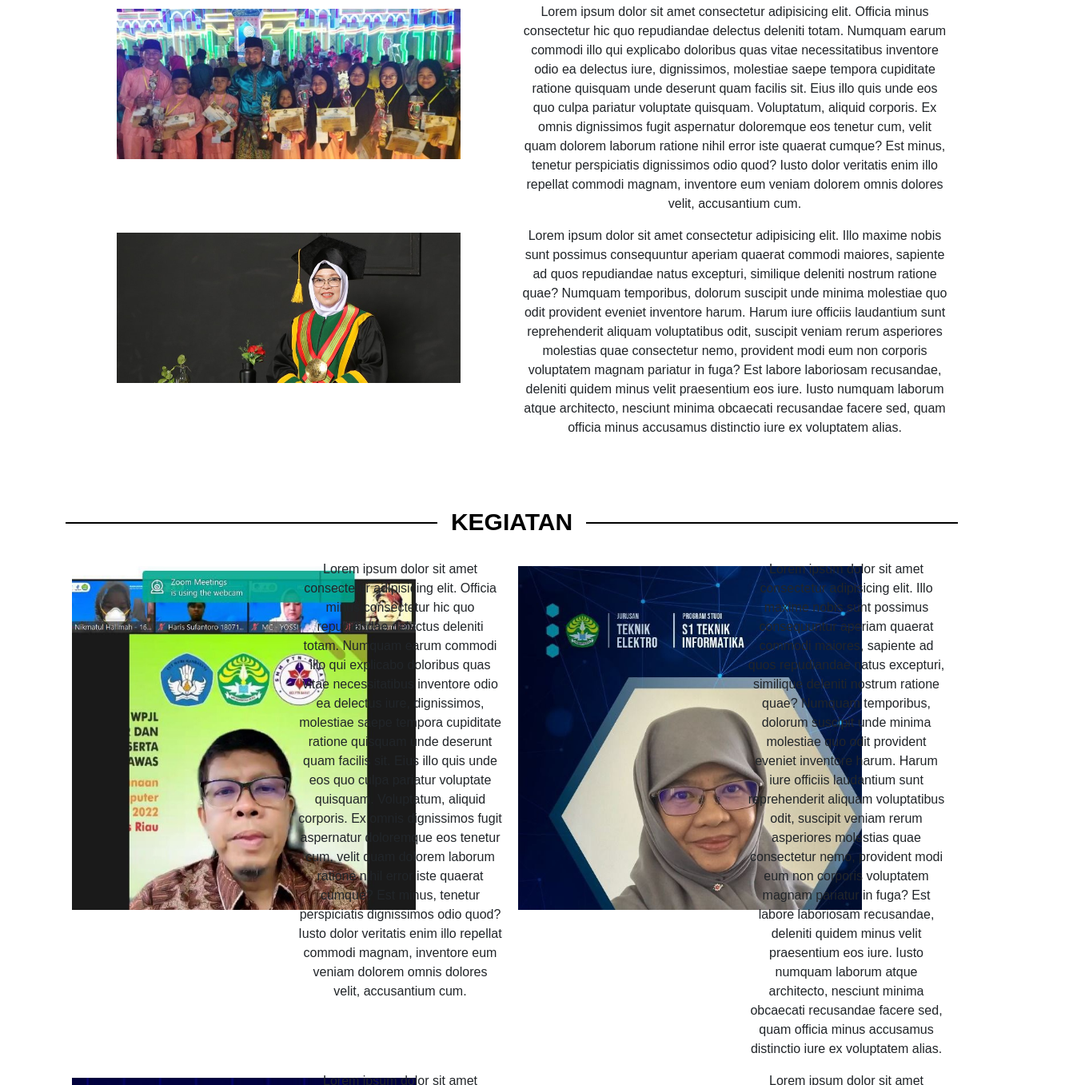
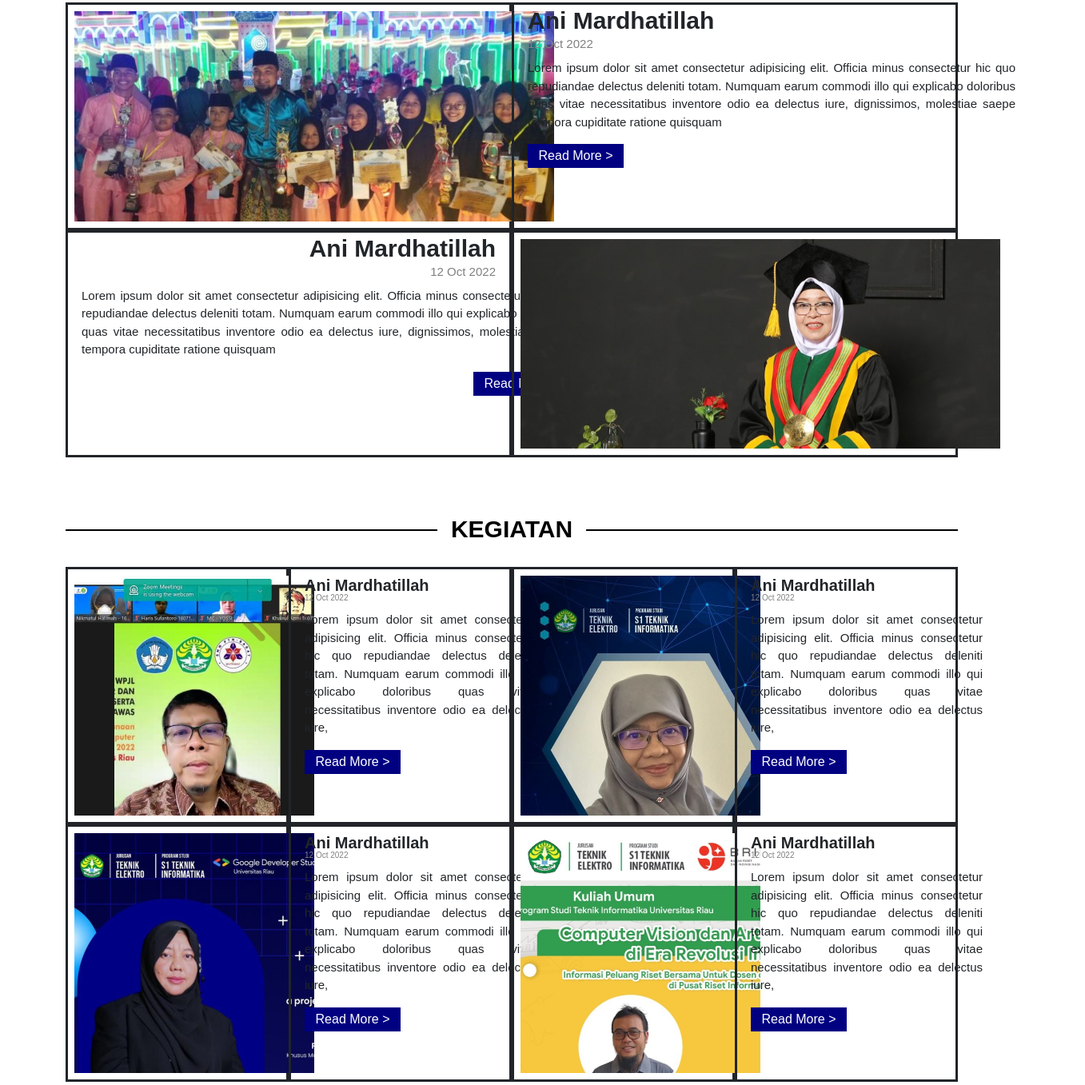
Before and after one commit to skojez/Web_TI, a plain HTML site: page index.html in a window 1280 px wide. Shown: the part 803-2160 px from the top of the page at 80% size, 1357 px wide, since content can reach past the window. Drawn offline with nearby package versions, Linux system fonts and the light colour scheme.

Commit message:
tambahan tgl 8

```diff
--- a/Style/styles.css
+++ b/Style/styles.css
@@ -59,11 +59,81 @@
     font-size: 30px;
 }
 
-.main img{
+.main-news img{
     height: auto;
-    width: 430px;
+    width: 600px;
 }
 
-.main-text{
-    width: 550px;
+.contoh{
+    border: solid;
 }
+
+.text-news h1{
+    font-size: 30px;
+    font-weight: bold;
+    text-align: start;
+    margin: 2px 5px;
+}
+
+.text-news h5{
+    font-size: 15px;
+    color: gray;
+    text-align: start;
+    margin: 2px 5px 10px;
+}
+
+.text-news p{
+    width: 620px;
+    font-size: 15px;
+    text-align: justify;
+    padding: 0 5px;
+}
+
+.text-news button{
+    color: white;
+    background-color: #010081;
+    border: none;
+    width: 120px;
+    height: 30px;
+}
+
+.main-event img{
+    height: auto;
+    width: 300px;
+}
+
+.text-event h1{
+    font-size: 20px;
+    font-weight: bold;
+    text-align: start;
+    margin: 8px 5px;
+}
+
+.text-event h5{
+    font-size: 10px;
+    color: gray;
+    text-align: start;
+    margin: -10px 5px 10px;
+}
+
+.text-event p{
+    width: 300px;
+    font-size: 15px;
+    text-align: justify;
+    padding: 0 5px;
+}
+
+.text-event button{
+    color: white;
+    background-color: #010081;
+    border: none;
+    width: 120px;
+    height: 30px;
+}
+
+.main-mitra img{
+    width: 200px;
+    height: 200px;
+    border: solid;
+    border-radius: 50%;
+}
--- a/index.html
+++ b/index.html
@@ -79,23 +79,39 @@
         })
   </script>
 
-<section class="main">
+  <section class="main-news">
     <div class="container">
       <div class="section-divider">
         <span>BERITA</span>
-      <div class="container">
+        <div class="container-fluid">
           <div class="row">
-          <div class="col-xl-6 col-sm-12 p-2">
+            <div class="col-xl-6 col-sm-12 p-2 contoh">
               <img src="Asset/Images/Berita.jpg" alt="Berita1">
             </div>
-          <div class="col-xl-6 col-sm-12">
-            <p>Lorem ipsum dolor sit amet consectetur adipisicing elit. Officia minus consectetur hic quo repudiandae delectus deleniti totam. Numquam earum commodi illo qui explicabo doloribus quas vitae necessitatibus inventore odio ea delectus iure, dignissimos, molestiae saepe tempora cupiditate ratione quisquam unde deserunt quam facilis sit. Eius illo quis unde eos quo culpa pariatur voluptate quisquam. Voluptatum, aliquid corporis. Ex omnis dignissimos fugit aspernatur doloremque eos tenetur cum, velit quam dolorem laborum ratione nihil error iste quaerat cumque? Est minus, tenetur perspiciatis dignissimos odio quod? Iusto dolor veritatis enim illo repellat commodi magnam, inventore eum veniam dolorem omnis dolores velit, accusantium cum.</p>
+            <div class="col-xl-6 col-sm-12 contoh">
+              <div class="text-news">
+                <h1>Ani Mardhatillah</h1>
+                <h5>12 Oct 2022</h5>
+                <p>Lorem ipsum dolor sit amet consectetur adipisicing elit. Officia minus consectetur hic quo repudiandae delectus deleniti totam. Numquam earum commodi illo qui explicabo doloribus quas vitae necessitatibus inventore odio ea delectus iure, dignissimos, molestiae saepe tempora cupiditate ratione quisquam </p>
+                <div class="d-grid" style="padding: 0 5px;">
+                  <button type="button">Read More ></button>
                 </div>
-          <div class="col-xl-6 col-sm-12 p-2">
+              </div>
+            </div>
+
+
+            <div class="col-xl-6 col-sm-12 contoh">
+              <div class="text-news">
+                <h1 style="text-align: end;">Ani Mardhatillah</h1>
+                <h5 style="text-align: end;">12 Oct 2022</h5>
+                <p>Lorem ipsum dolor sit amet consectetur adipisicing elit. Officia minus consectetur hic quo repudiandae delectus deleniti totam. Numquam earum commodi illo qui explicabo doloribus quas vitae necessitatibus inventore odio ea delectus iure, dignissimos, molestiae saepe tempora cupiditate ratione quisquam </p>
+                <div class="d-grid" style="padding: 0 495px;">
+                  <button type="button">Read More ></button>
+                </div>
+              </div>
+            </div>
+            <div class="col-xl-6 col-sm-12 p-2 contoh">
               <img src="Asset/Images/Berita2.jpg" alt="Berita1">
-          </div>
-          <div class="col-xl-6 col-sm-12">
-            <p>Lorem ipsum dolor sit amet consectetur adipisicing elit. Illo maxime nobis sunt possimus consequuntur aperiam quaerat commodi maiores, sapiente ad quos repudiandae natus excepturi, similique deleniti nostrum ratione quae? Numquam temporibus, dolorum suscipit unde minima molestiae quo odit provident eveniet inventore harum. Harum iure officiis laudantium sunt reprehenderit aliquam voluptatibus odit, suscipit veniam rerum asperiores molestias quae consectetur nemo, provident modi eum non corporis voluptatem magnam pariatur in fuga? Est labore laboriosam recusandae, deleniti quidem minus velit praesentium eos iure. Iusto numquam laborum atque architecto, nesciunt minima obcaecati recusandae facere sed, quam officia minus accusamus distinctio iure ex voluptatem alias.</p>
             </div>
           </div>
         </div>
@@ -103,35 +119,63 @@
     </div>
   </section>
 
-<section class="main">
+  <section class="main-event">
     <div class="container">
       <div class="section-divider">
         <span>KEGIATAN</span>
         <div class="container">
           <div class="row">
-          <div class="col-xl-3 col-sm-12 p-2">
+            <div class="col-xl-3 col-sm-12 p-2 contoh">
               <img src="Asset/Images/EVENT 1.jpg" alt="Berita1">
             </div>
-          <div class="col-xl-3 col-sm-12">
-            <p>Lorem ipsum dolor sit amet consectetur adipisicing elit. Officia minus consectetur hic quo repudiandae delectus deleniti totam. Numquam earum commodi illo qui explicabo doloribus quas vitae necessitatibus inventore odio ea delectus iure, dignissimos, molestiae saepe tempora cupiditate ratione quisquam unde deserunt quam facilis sit. Eius illo quis unde eos quo culpa pariatur voluptate quisquam. Voluptatum, aliquid corporis. Ex omnis dignissimos fugit aspernatur doloremque eos tenetur cum, velit quam dolorem laborum ratione nihil error iste quaerat cumque? Est minus, tenetur perspiciatis dignissimos odio quod? Iusto dolor veritatis enim illo repellat commodi magnam, inventore eum veniam dolorem omnis dolores velit, accusantium cum.</p>
+            <div class="col-xl-3 col-sm-12 contoh">
+              <div class="text-event">
+                <h1>Ani Mardhatillah</h1>
+                <h5>12 Oct 2022</h5>
+                <p>Lorem ipsum dolor sit amet consectetur adipisicing elit. Officia minus consectetur hic quo repudiandae delectus deleniti totam. Numquam earum commodi illo qui explicabo doloribus quas vitae necessitatibus inventore odio ea delectus iure,</p>
+                <div class="d-grid" style="padding: 0 5px;">
+                  <button type="button">Read More ></button>
                 </div>
-          <div class="col-xl-3 col-sm-12 p-2">
+              </div>
+            </div>
+            <div class="col-xl-3 col-sm-12 p-2 contoh">
               <img src="Asset/Images/EVENT 2.jpg" alt="Berita1">
             </div>
-          <div class="col-xl-3 col-sm-12">
-            <p>Lorem ipsum dolor sit amet consectetur adipisicing elit. Illo maxime nobis sunt possimus consequuntur aperiam quaerat commodi maiores, sapiente ad quos repudiandae natus excepturi, similique deleniti nostrum ratione quae? Numquam temporibus, dolorum suscipit unde minima molestiae quo odit provident eveniet inventore harum. Harum iure officiis laudantium sunt reprehenderit aliquam voluptatibus odit, suscipit veniam rerum asperiores molestias quae consectetur nemo, provident modi eum non corporis voluptatem magnam pariatur in fuga? Est labore laboriosam recusandae, deleniti quidem minus velit praesentium eos iure. Iusto numquam laborum atque architecto, nesciunt minima obcaecati recusandae facere sed, quam officia minus accusamus distinctio iure ex voluptatem alias.</p>
+            <div class="col-xl-3 col-sm-12 contoh">
+              <div class="text-event">
+                <h1>Ani Mardhatillah</h1>
+                <h5>12 Oct 2022</h5>
+                <p>Lorem ipsum dolor sit amet consectetur adipisicing elit. Officia minus consectetur hic quo repudiandae delectus deleniti totam. Numquam earum commodi illo qui explicabo doloribus quas vitae necessitatibus inventore odio ea delectus iure,</p>
+                <div class="d-grid" style="padding: 0 5px;">
+                  <button type="button">Read More ></button>
                 </div>
-          <div class="col-xl-3 col-sm-12 p-2">
+              </div>
+            </div>
+            <div class="col-xl-3 col-sm-12 p-2 contoh">
               <img src="Asset/Images/EVENT 3.jpg" alt="Berita1">
             </div>
-          <div class="col-xl-3 col-sm-12">
-            <p>Lorem ipsum dolor sit amet consectetur adipisicing elit. Illo maxime nobis sunt possimus consequuntur aperiam quaerat commodi maiores, sapiente ad quos repudiandae natus excepturi, similique deleniti nostrum ratione quae? Numquam temporibus, dolorum suscipit unde minima molestiae quo odit provident eveniet inventore harum. Harum iure officiis laudantium sunt reprehenderit aliquam voluptatibus odit, suscipit veniam rerum asperiores molestias quae consectetur nemo, provident modi eum non corporis voluptatem magnam pariatur in fuga? Est labore laboriosam recusandae, deleniti quidem minus velit praesentium eos iure. Iusto numquam laborum atque architecto, nesciunt minima obcaecati recusandae facere sed, quam officia minus accusamus distinctio iure ex voluptatem alias.</p>
+            <div class="col-xl-3 col-sm-12 contoh">
+              <div class="text-event">
+                <h1>Ani Mardhatillah</h1>
+                <h5>12 Oct 2022</h5>
+                <p>Lorem ipsum dolor sit amet consectetur adipisicing elit. Officia minus consectetur hic quo repudiandae delectus deleniti totam. Numquam earum commodi illo qui explicabo doloribus quas vitae necessitatibus inventore odio ea delectus iure,</p>
+                <div class="d-grid" style="padding: 0 5px;">
+                  <button type="button">Read More ></button>
                 </div>
-          <div class="col-xl-3 col-sm-12 p-2">
+              </div>
+            </div>
+            <div class="col-xl-3 col-sm-12 p-2 contoh">
               <img src="Asset/Images/EVENT 4.jpeg" alt="Berita1">
             </div>
-          <div class="col-xl-3 col-sm-12">
-            <p>Lorem ipsum dolor sit amet consectetur adipisicing elit. Illo maxime nobis sunt possimus consequuntur aperiam quaerat commodi maiores, sapiente ad quos repudiandae natus excepturi, similique deleniti nostrum ratione quae? Numquam temporibus, dolorum suscipit unde minima molestiae quo odit provident eveniet inventore harum. Harum iure officiis laudantium sunt reprehenderit aliquam voluptatibus odit, suscipit veniam rerum asperiores molestias quae consectetur nemo, provident modi eum non corporis voluptatem magnam pariatur in fuga? Est labore laboriosam recusandae, deleniti quidem minus velit praesentium eos iure. Iusto numquam laborum atque architecto, nesciunt minima obcaecati recusandae facere sed, quam officia minus accusamus distinctio iure ex voluptatem alias.</p>
+            <div class="col-xl-3 col-sm-12 contoh">
+              <div class="text-event">
+                <h1>Ani Mardhatillah</h1>
+                <h5>12 Oct 2022</h5>
+                <p>Lorem ipsum dolor sit amet consectetur adipisicing elit. Officia minus consectetur hic quo repudiandae delectus deleniti totam. Numquam earum commodi illo qui explicabo doloribus quas vitae necessitatibus inventore odio ea delectus iure,</p>
+                <div class="d-grid" style="padding: 0 5px;">
+                  <button type="button">Read More ></button>
+                </div>
+              </div>
             </div>
           </div>
         </div>
@@ -139,7 +183,7 @@
     </div>
   </section>
 
-<section class="main">
+  <section class="main-mitra">
     <div class="container">
       <div class="section-divider">
         <span>KEMITRAAN</span>
```
Lines whose indentation alone changed are shown as unchanged.
